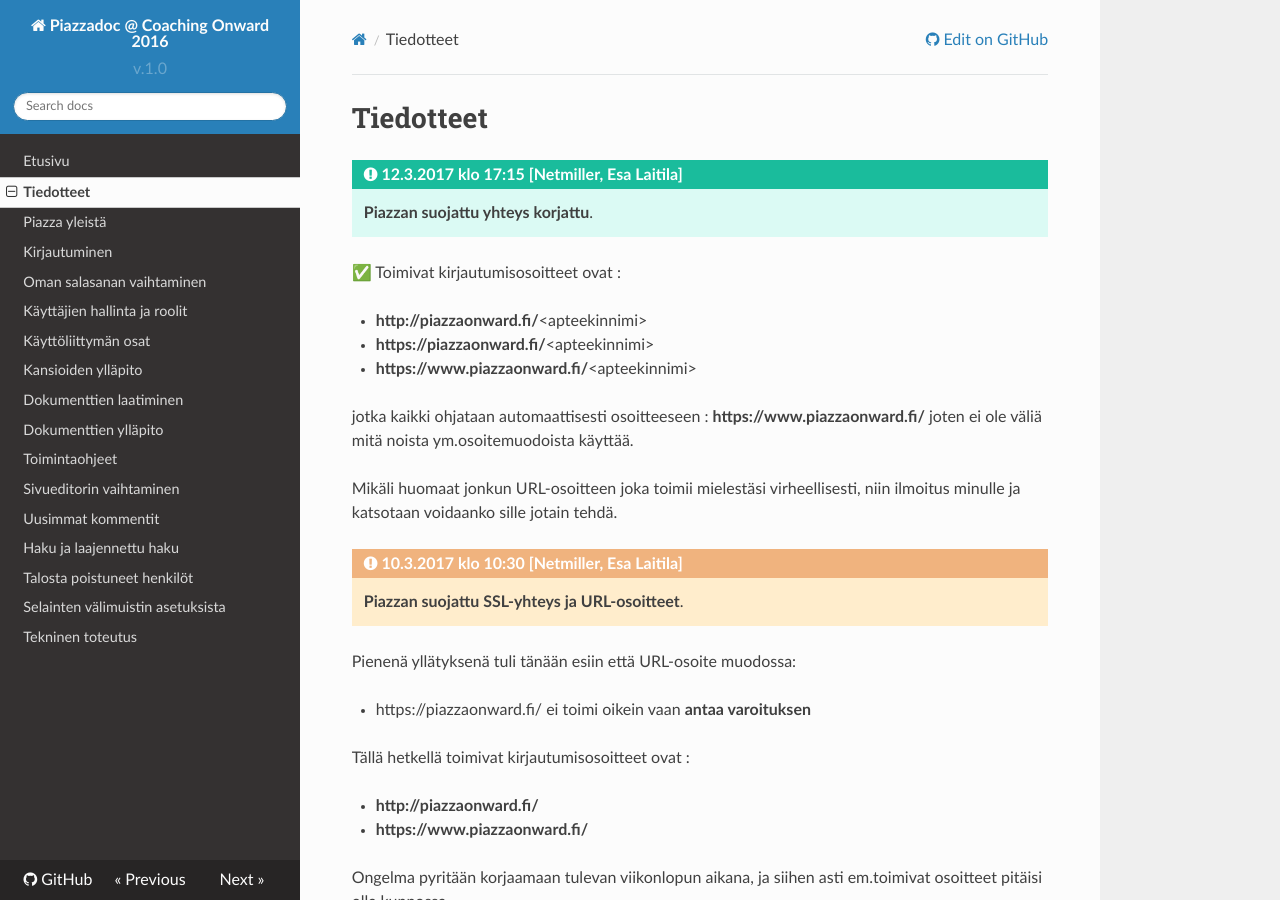
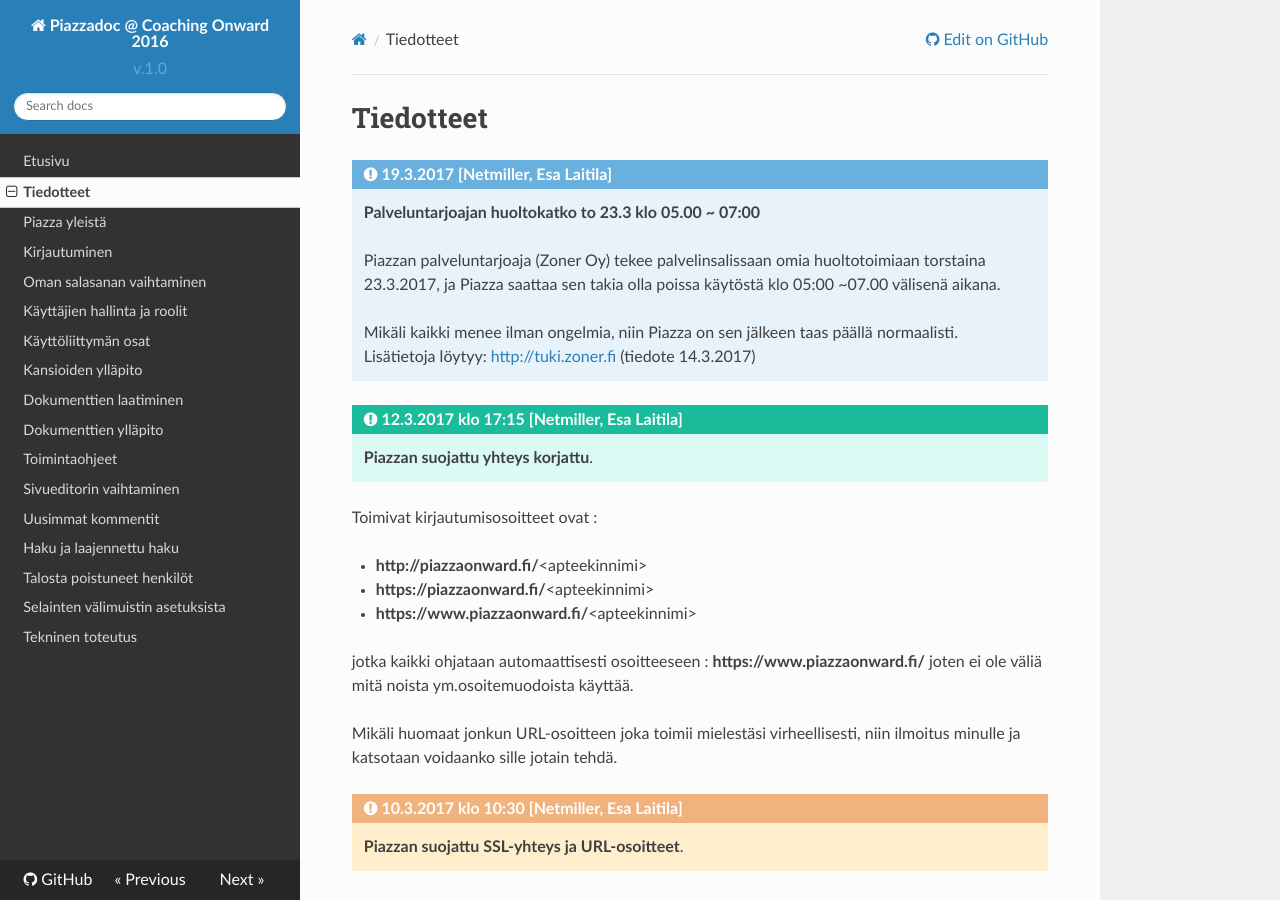
Before and after one commit to netmiller/piazzadoc, an MkDocs documentation site: the page built from sivut/tiedotteet.md, in a window 1280 px wide and 900 px high. Built offline with MkDocs 1.6.1, drawn with Linux system fonts in a browser that asks for light colours; nearby versions of some CDN libraries; old or Windows-style settings are respelled for this version of MkDocs.

Commit message:
uusi tiedote

```diff
--- a/sivut/tiedotteet.md
+++ b/sivut/tiedotteet.md
@@ -1,9 +1,18 @@
 # Tiedotteet
+
+!!! note "19.3.2017 [Netmiller, Esa Laitila]"
+	__Palveluntarjoajan huoltokatko to 23.3 klo 05.00 ~ 07:00__
+
+	Piazzan palveluntarjoaja (Zoner Oy) tekee palvelinsalissaan omia huoltotoimiaan torstaina 23.3.2017, ja Piazza saattaa sen takia olla poissa käytöstä klo 05:00 ~07.00 välisenä aikana.
+
+	Mikäli kaikki menee ilman ongelmia, niin Piazza on sen jälkeen taas päällä normaalisti.<br>
+	Lisätietoja löytyy: <http://tuki.zoner.fi>  (tiedote 14.3.2017)
+
 
 !!! tip "12.3.2017 klo 17:15 [Netmiller, Esa Laitila]"
     __Piazzan suojattu yhteys korjattu__.
 
-✅  Toimivat kirjautumisosoitteet ovat :
+Toimivat kirjautumisosoitteet ovat :
 
 * __http://piazzaonward.fi/__<apteekinnimi\>
 * __https://piazzaonward.fi/__<apteekinnimi\>
```
